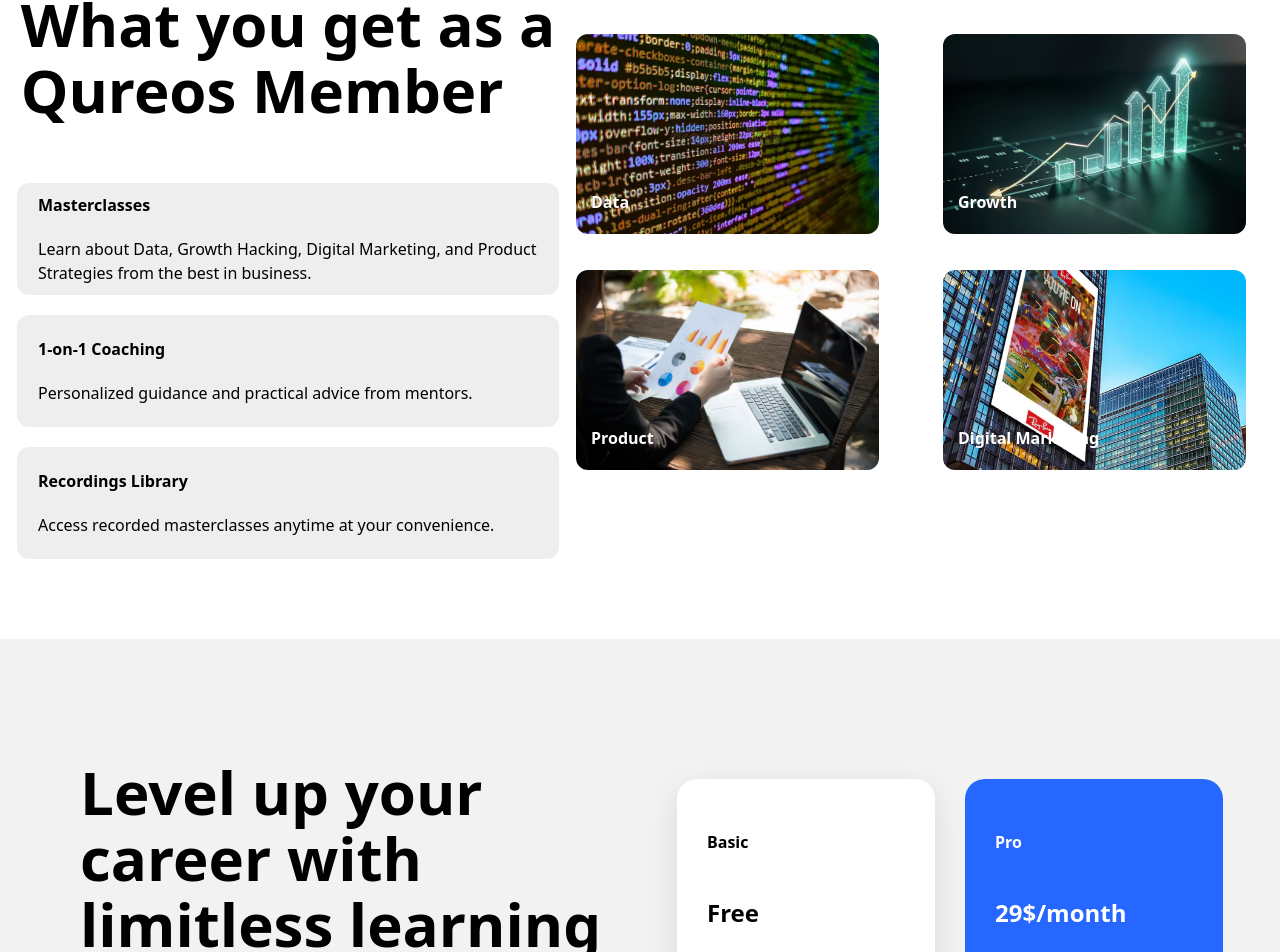
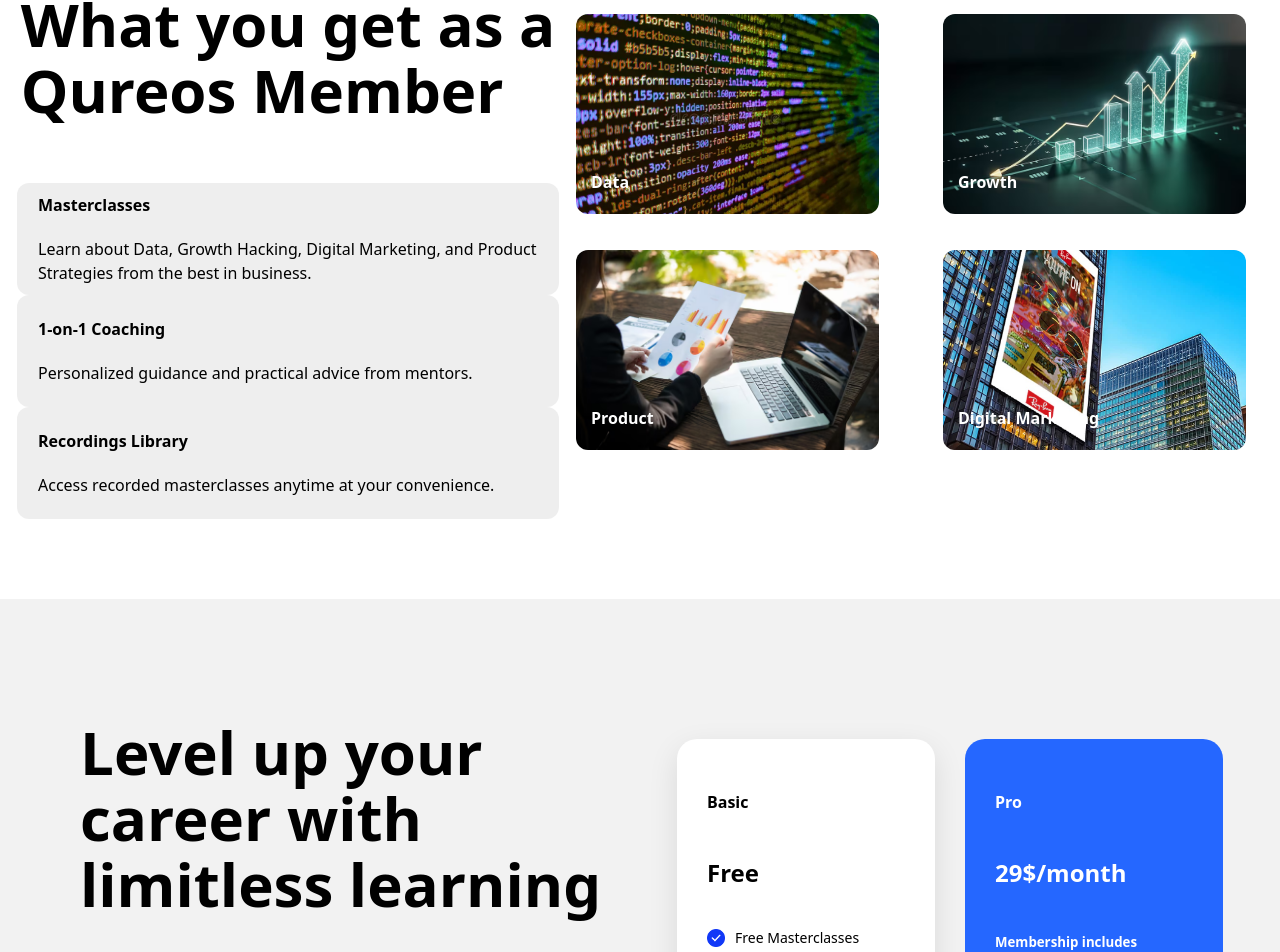
Before and after one commit to NethKW/ui_assignments, a React (Vite) app: page /#/ in a window 1280 px wide. Shown: the part 1095-2047 px from the top of the page. Built offline with nearby package versions, Linux system fonts and the light colour scheme.

Commit message:
update b-card section layout

```diff
--- a/src/components/BenefitsSection.jsx
+++ b/src/components/BenefitsSection.jsx
@@ -8,10 +8,11 @@ export default function BenefitsSection() {
     <div className="benefit-section">
       <div className="b-left">
         <h1>What you get as a <br /> Qureos Member</h1>
+        <div className="b-card-section">
         <div className="b-card">
           <div className="card-headline">Masterclasses</div>
           <div>
-            Learn about Data, Growth Hacking, Digital Marketing, and Product
+            Learn about Data, Growth Hacking, Digital Marketing, and Product <br/>
             Strategies from the best in business.
           </div>
         </div>
@@ -27,6 +28,7 @@ export default function BenefitsSection() {
             Access recorded masterclasses anytime at your convenience.
           </div>
         </div>
+        </div>
       </div>
       <div className="b-right">
         <div className="img-box"><img src={data} alt="data" /><p>Data</p></div>
```
